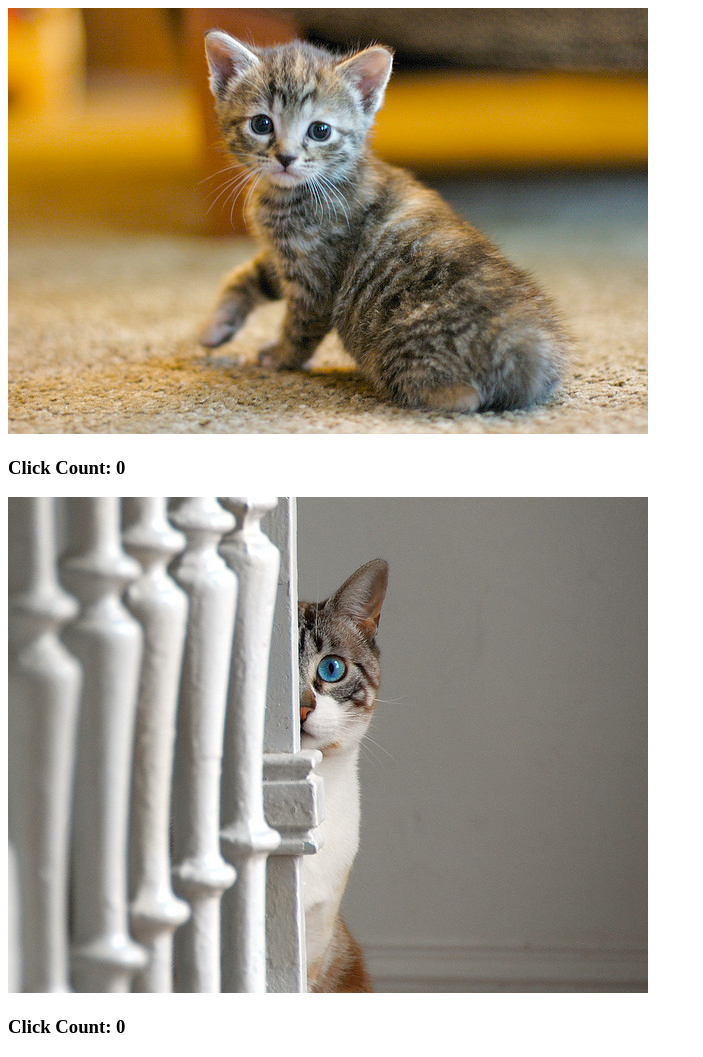
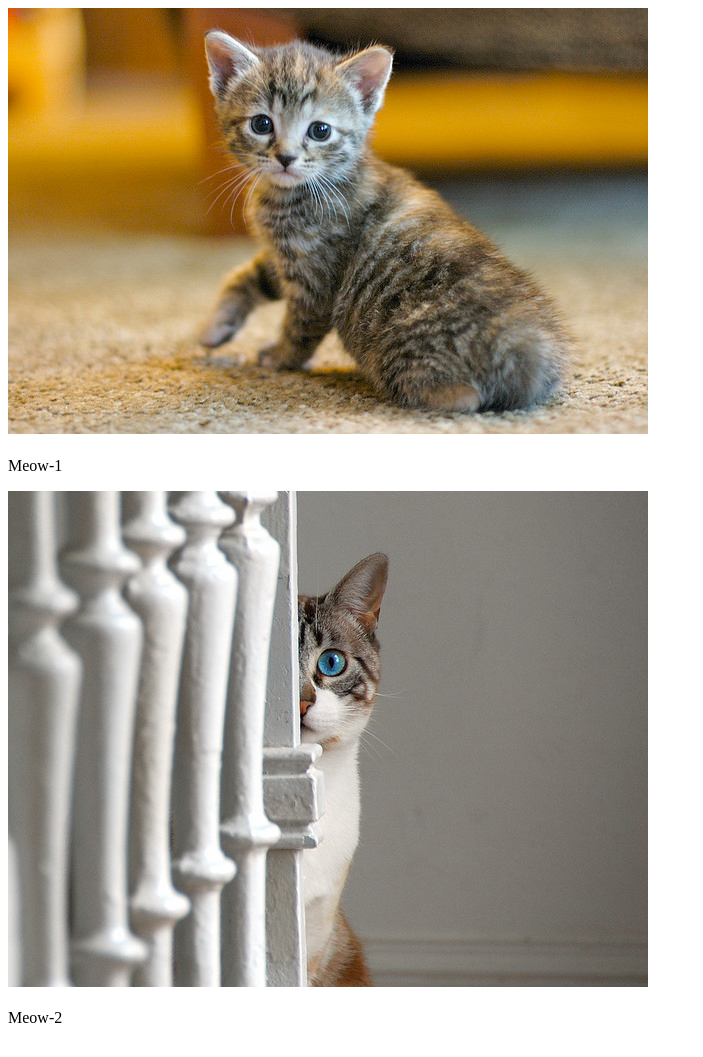
Before and after one commit to straggler7/cat-clicker, a plain HTML site: page index.html in a window 1280 px wide. Shown: the whole page, without its empty margins (0-703 px from the left). Drawn offline with Linux system fonts and the light colour scheme.

Commit message:
Two Cats. Added clicker count to both the cats. Todo: need to fix the title to show on top of the pic

```diff
--- a/app.js
+++ b/app.js
@@ -4,13 +4,27 @@
 
 
 (function() {
-  var clickCount = 0;
-  var countElement = document.getElementById('click-count');
+  var cats = [
+    {title: 'Meow-1', id: 'meow-1', count: 0},
+    {title: 'Meow-2', id: 'meow-2', count: 0}
+  ];
 
-  var catElement = document.getElementById('cat');
-  catElement.addEventListener('click', function(event) {
-    console.log('Cat Clicked');
-    clickCount++;
-    countElement.innerHTML = clickCount;
-  }, false);
+  for(var i = 0, len = cats.length; i < len; i++) {
+    var cat = cats[i];
+    var catElement = document.getElementById(cat.id);
+    var titleElement = document.createElement('p');
+    titleElement.innerHTML = cat.title;
+    catElement.parentNode.appendChild(titleElement);
+    catElement.addEventListener('click', updateCount(cat.id), false);
+  }
+
+  function updateCount(id) {
+    var count = 0;
+    return function(event) {
+      event.preventDefault();
+      var countElement = document.getElementById(id + '-count');
+      count++;
+      countElement.innerHTML = 'Click Count: ' + count;
+    };
+  }
 })();
--- a/index.html
+++ b/index.html
@@ -7,12 +7,12 @@
 	<body>
 		<div class="container">
 			<div class="cat-box">
-				<a id="cat1" href="#"><img src="assets/cat1-medium.jpg" alt="cat"></a>
-				<p><h3>Click Count: <span>0</span></h3></p>
+				<a class="cats" id="meow-1" href="javascript: void(0);"><img src="assets/cat1-medium.jpg" alt="cat"></a>
+				<h3 id="meow-1-count"></h3>
 			</div>
 			<div class="cat-box">
-				<a id="cat2" href="#"><img src="assets/cat2-medium.jpg" alt="cat"></a>
-				<p><h3>Click Count: <span>0</span></h3></p>
+				<a class="cats" id="meow-2" href="javascript: void(0);"><img src="assets/cat2-medium.jpg" alt="cat"></a>
+				<h3 id="meow-2-count"></h3>
 			</div>
 
 		</div>
--- a/styles/main.css
+++ b/styles/main.css
@@ -1,5 +1,6 @@
 .container {
   display: flex;
+  flex-direction: row;
 }
 
 .cat-box {
```
